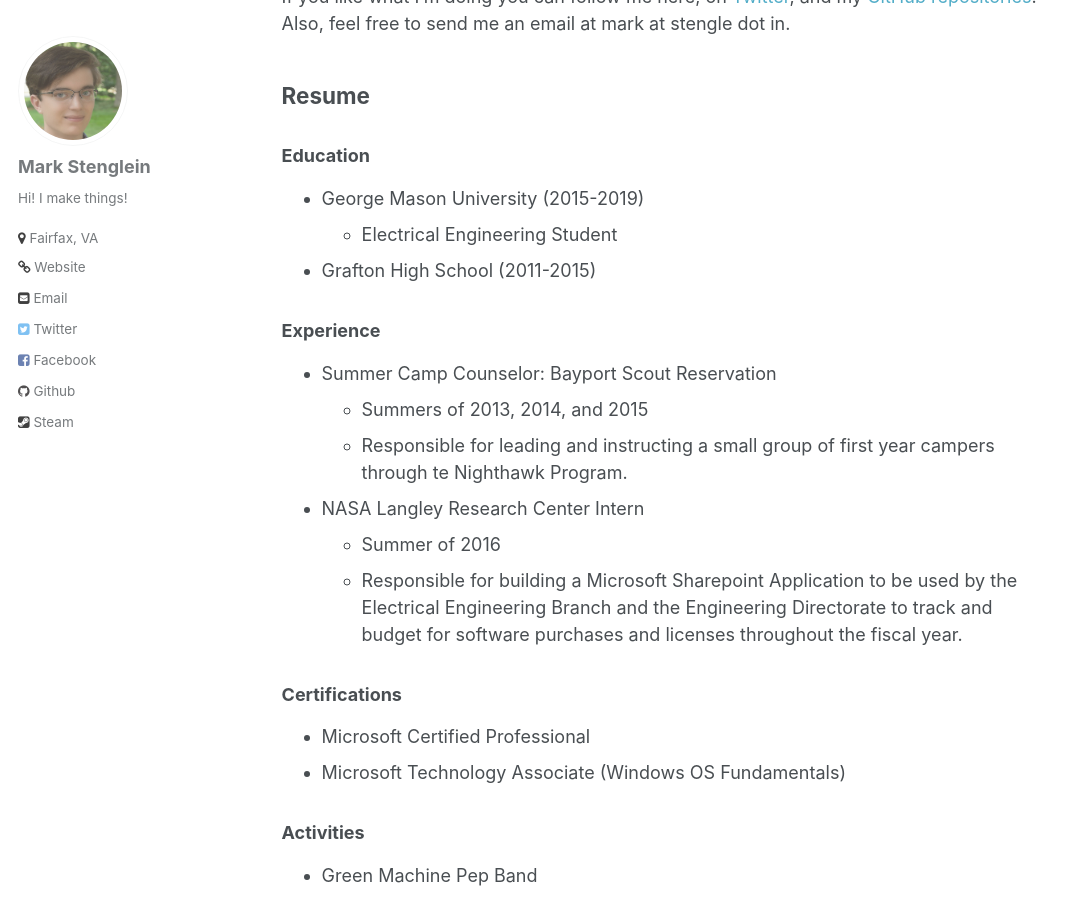
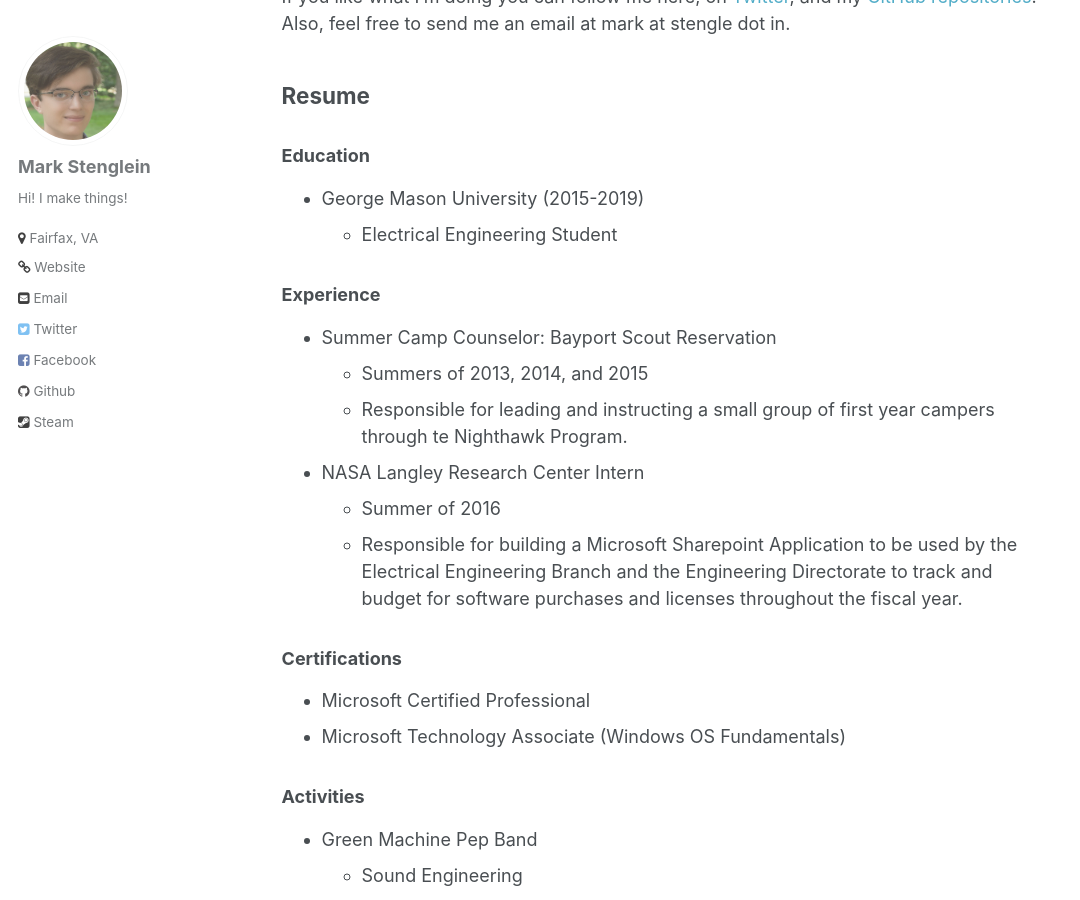
Before and after one commit to ocelotsloth/ocelotsloth.github.io, a Jekyll site: the page built from _pages/about.md, in a window 1280 px wide and 900 px high, scrolled down 490 px. Shown: the whole window, without its empty margins (0-1080 px from the left). Built offline with Jekyll 4.4.1, drawn with Linux system fonts in a browser that asks for light colours.

Commit message:
remove unneeded high school information

```diff
--- a/_pages/about.md
+++ b/_pages/about.md
@@ -39,7 +39,6 @@
 ### Education
 - George Mason University (2015-2019)
 	- Electrical Engineering Student
-- Grafton High School (2011-2015)
 
 ### Experience
 - Summer Camp Counselor: Bayport Scout Reservation
```
